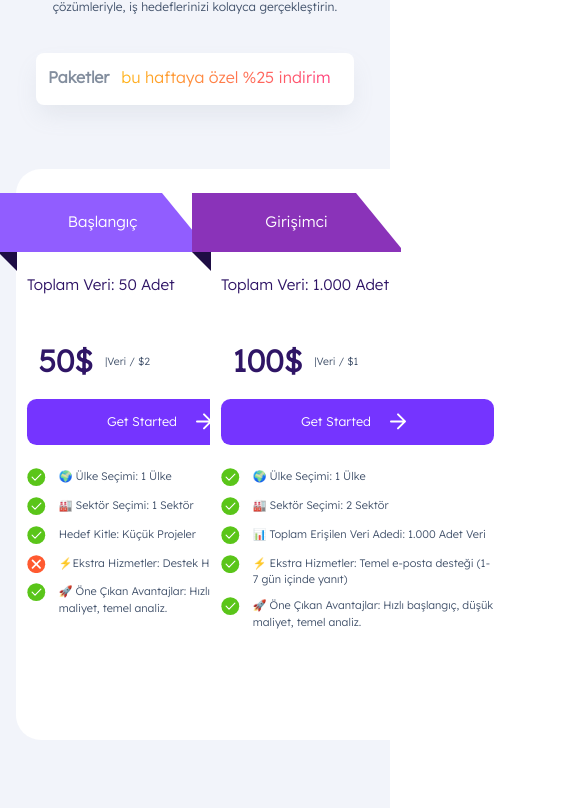
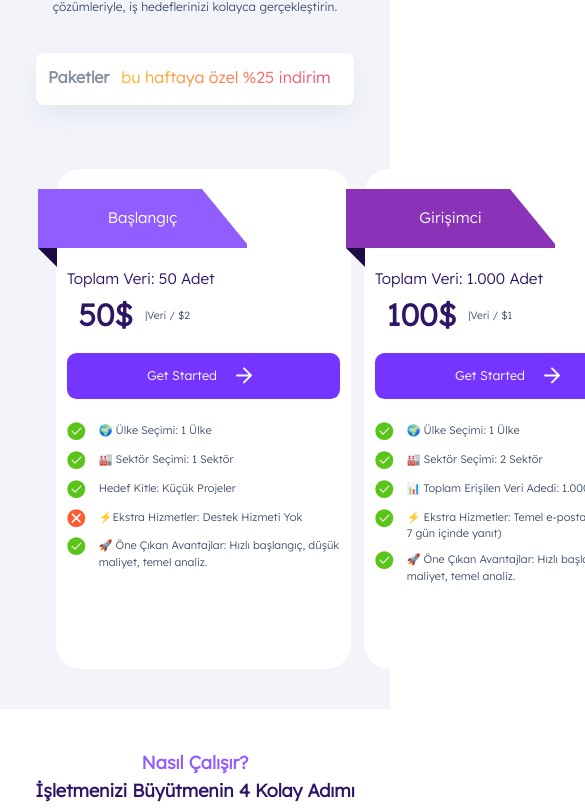
Before and after one commit to Medyanes-360/big-data-sale, a Next.js app: page / in a window 390 px wide. Shown: the part 1567-2375 px from the top of the page, 585 px wide, since content can reach past the window. Built offline with nearby package versions, Linux system fonts and the light colour scheme.

Commit message:
SectionPackagesCarousel create and updates

```diff
--- a/components/home/sectionPackages/index.jsx
+++ b/components/home/sectionPackages/index.jsx
@@ -1,6 +1,7 @@
 import React from "react";
 import PageContainer from "../../../containers/PageContainers";
 import Card from "../../../globalElements/Card";
+import { SectionPackagesCarousel } from "@/globalElements/EmblaCarousel/SectionPackges";
 
 const SectionPackages = () => {
   const cardData = [
@@ -181,8 +182,27 @@ const SectionPackages = () => {
             </span>
           </div>
 
-          <div className="mt-[18px] md:mt[30px]">
-            <div className="grid grid-cols-2 md:grid-cols-3 gap-[30px]">
+          <div className="mt-[18px]  md:mt[30px] ">
+            <div className=" grid grid-cols-1 justify-items-center md:hidden gap-[30px]">
+              <SectionPackagesCarousel>
+                {cardData.map((data, index) => (
+                  <div className="embla__slide">
+                    <Card
+                      key={index}
+                      packageName={data?.packageName}
+                      bgColor={data?.bgColor}
+                      totalData={data?.totalData}
+                      price={data?.price}
+                      frequency={data?.frequency}
+                      recommendBorder={data?.recommended}
+                      items={data?.items}
+                      partner={data?.partner}
+                    />
+                  </div>
+                ))}
+              </SectionPackagesCarousel>
+            </div>
+            <div className="hidden sm:grid md:grid-cols-3	 md:grid-cols-3 gap-[30px]">
               {cardData.map((data, index) => (
                 <Card
                   key={index}
--- a/globalElements/Card/index.jsx
+++ b/globalElements/Card/index.jsx
@@ -4,7 +4,7 @@ import Icons from "@/public/assets/icons/Icons";
 
 const CardBrand = ({ children, bgColor, partner }) => (
   <div
-    className={`text-white  custom-shape absolute  top-0 left-[-10px] ${
+    className={`text-white  custom-shape absolute top-[4%] md:top-0 left-[-10px] ${
       partner && "!w-[264px]"
     }`}
     style={{ backgroundColor: bgColor }}
@@ -33,9 +33,9 @@ const Card = ({
   items,
 }) => (
   <div
-    className={`bg-card-background px-[11px] my-[40px] relative border-1 rounded-[25px] ${
+    className={`bg-card-background px-[11px] my-[40px] relative border-1 rounded-[25px] !w-[295px] h-[500px] md:h-[571px] md:w-[300px] ${
       recommendBorder ? "border-t-4 border-[#5AC519]" : ""
-    } w-[295px] md:w-[300px] h-[571px]`}
+    } `}
   >
     {recommendBorder && <CardRecommend />}
 
@@ -49,7 +49,7 @@ const Card = ({
     </CardBrand>
 
     {!partner && (
-      <div className="text-tertiary-800 mb-[40px] mt-[22px] font-lexend font-medium text-[15.24px] leading-[22.86px]">
+      <div className="text-tertiary-800 mt-[40px] md:mb-[40px] md:mt-[22px] font-lexend font-medium text-[15.24px] leading-[22.86px]">
         Toplam Veri: {totalData}
       </div>
     )}
--- /dev/null
+++ b/globalElements/EmblaCarousel/SectionPackges.jsx
@@ -0,0 +1,15 @@
+"use client";
+import React from "react";
+import useEmblaCarousel from "embla-carousel-react";
+
+export function SectionPackagesCarousel({ children }) {
+  const [emblaRef] = useEmblaCarousel();
+
+  return (
+    <div className="embla w-full" ref={emblaRef}>
+      <div className="embla__container px-[40px] flex justify-start gap-[30px]">
+        {children}
+      </div>
+    </div>
+  );
+}
```
